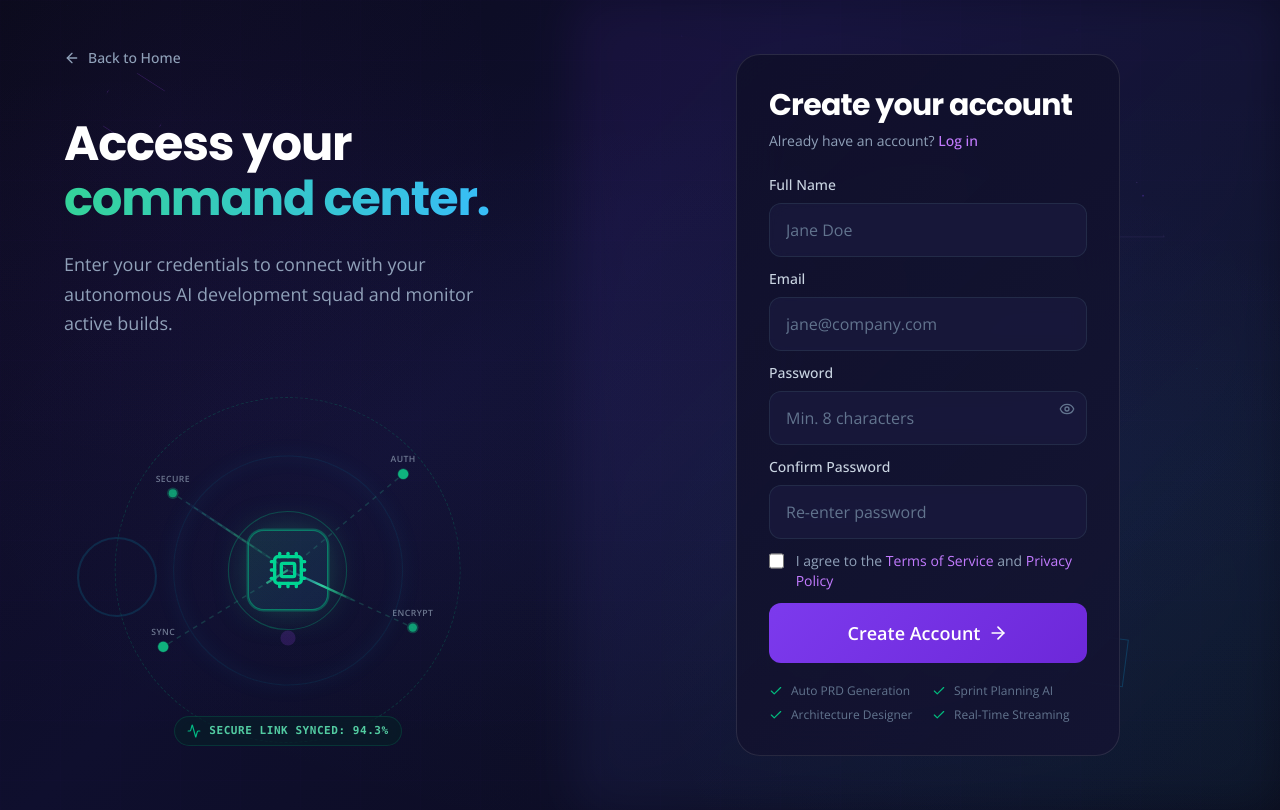
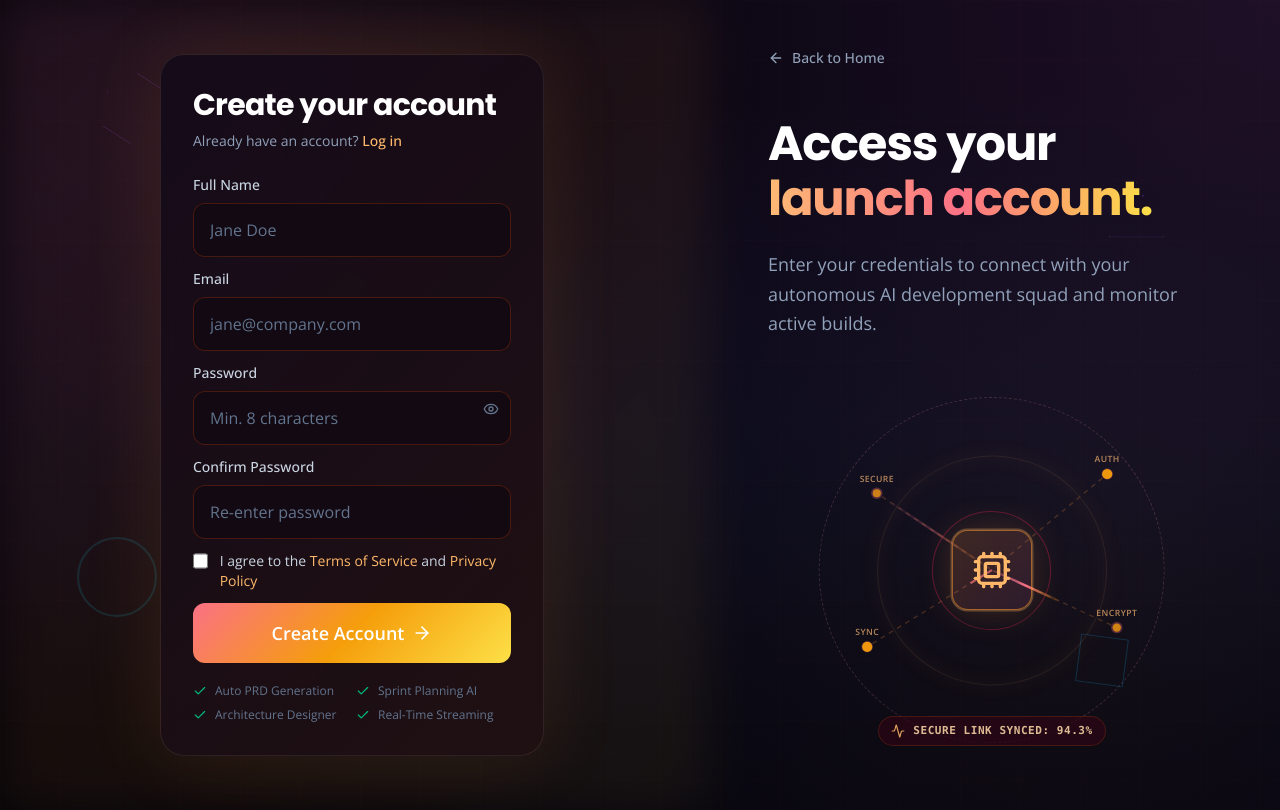
Before and after one commit to Siva-2003-web/AI-Product-Manager, a Next.js app in the folder landing/: page /register in a window 1280 px wide. Built offline with nearby package versions, Linux system fonts and the light colour scheme.

Commit message:
Redesign auth pages with distinct neon themes

```diff
--- a/landing/app/register/page.tsx
+++ b/landing/app/register/page.tsx
@@ -119,7 +119,7 @@ function FloatingShapes() {
       <motion.div
         animate={{ scale: [1, 1.3, 1], opacity: [0.3, 0.6, 0.3] }}
         transition={{ duration: 4, repeat: Infinity, ease: "easeInOut" }}
-        className="absolute top-[78%] left-[22%] w-3 h-3 rounded-full bg-purple-500/30"
+        className="absolute top-[78%] left-[22%] w-3 h-3 rounded-full bg-rose-400/30"
       />
     </div>
   );
@@ -144,23 +144,23 @@ function QuantumNetwork() {
       <motion.div
         animate={{ rotate: 360 }}
         transition={{ duration: 25, repeat: Infinity, ease: "linear" }}
-        className="absolute inset-[5%] rounded-full border border-dashed border-emerald-500/20"
+        className="absolute inset-[5%] rounded-full border border-dashed border-rose-300/20"
       />
 
       <motion.div
         animate={{ rotate: -360 }}
         transition={{ duration: 18, repeat: Infinity, ease: "linear" }}
-        className="absolute inset-[20%] rounded-full border border-cyan-500/10"
+        className="absolute inset-[20%] rounded-full border border-orange-300/10"
         style={{
           boxShadow:
-            "0 0 25px rgba(56, 189, 248, 0.05), inset 0 0 25px rgba(56, 189, 248, 0.05)",
+            "0 0 25px rgba(251, 146, 60, 0.05), inset 0 0 25px rgba(251, 146, 60, 0.05)",
         }}
       />
 
       <motion.div
         animate={{ scale: [0.95, 1.05, 0.95] }}
         transition={{ duration: 4, repeat: Infinity, ease: "easeInOut" }}
-        className="absolute inset-[35%] rounded-full border border-emerald-500/30"
+        className="absolute inset-[35%] rounded-full border border-rose-500/30"
       />
 
       <svg
@@ -179,7 +179,7 @@ function QuantumNetwork() {
               y1={node.y}
               x2="200"
               y2="200"
-              stroke="rgba(52, 211, 153, 0.2)"
+              stroke="rgba(251, 146, 60, 0.22)"
               strokeWidth="1.5"
               strokeDasharray="5, 5"
               animate={{ strokeDashoffset: [0, -20] }}
@@ -208,14 +208,14 @@ function QuantumNetwork() {
               cx={node.x}
               cy={node.y}
               r="6"
-              fill="#10B981"
+              fill="#FB7185"
               opacity="0.3"
             />
             <motion.circle
               cx={node.x}
               cy={node.y}
               r="3.5"
-              fill="#10B981"
+              fill="#F59E0B"
               animate={{ scale: [1, 1.6, 1], opacity: [0.6, 1, 0.6] }}
               transition={{ duration: 2, repeat: Infinity, delay: i * 0.4 }}
             />
@@ -223,7 +223,7 @@ function QuantumNetwork() {
               x={node.x}
               y={node.y - 12}
               textAnchor="middle"
-              fill="#94A3B8"
+              fill="#FDBA74"
               fontSize="9"
               fontWeight="600"
               letterSpacing="0.05em"
@@ -236,19 +236,19 @@ function QuantumNetwork() {
 
         <defs>
           <linearGradient id="pulseGrad" x1="0%" y1="0%" x2="100%" y2="100%">
-            <stop offset="0%" stopColor="#38BDF8" stopOpacity="0" />
-            <stop offset="50%" stopColor="#34D399" stopOpacity="1" />
-            <stop offset="100%" stopColor="#10B981" stopOpacity="0" />
+            <stop offset="0%" stopColor="#F472B6" stopOpacity="0" />
+            <stop offset="50%" stopColor="#FB7185" stopOpacity="1" />
+            <stop offset="100%" stopColor="#F59E0B" stopOpacity="0" />
           </linearGradient>
         </defs>
       </svg>
 
-      <div className="relative z-10 w-20 h-20 rounded-2xl flex items-center justify-center border border-emerald-500/40 bg-[linear-gradient(135deg,rgba(52,211,153,0.15),rgba(56,189,248,0.1))] shadow-[0_0_35px_rgba(52,211,153,0.25)]">
-        <Cpu className="w-10 h-10 text-emerald-400" />
+      <div className="relative z-10 w-20 h-20 rounded-2xl flex items-center justify-center border border-orange-400/40 bg-[linear-gradient(135deg,rgba(251,146,60,0.18),rgba(244,114,182,0.12))] shadow-[0_0_35px_rgba(251,146,60,0.22)]">
+        <Cpu className="w-10 h-10 text-orange-300" />
         <motion.div
           animate={{ scale: [1, 1.25, 1], opacity: [0.4, 0, 0.4] }}
           transition={{ duration: 3, repeat: Infinity, ease: "easeInOut" }}
-          className="absolute inset-0 rounded-2xl border-2 border-emerald-400"
+          className="absolute inset-0 rounded-2xl border-2 border-orange-300"
         />
       </div>
 
@@ -256,10 +256,10 @@ function QuantumNetwork() {
         <motion.div
           animate={{ opacity: [0.8, 1, 0.8] }}
           transition={{ duration: 2, repeat: Infinity }}
-          className="bg-emerald-950/40 border border-emerald-500/20 px-3 py-1.5 rounded-full flex items-center gap-2 backdrop-blur-md"
+          className="bg-rose-950/40 border border-orange-500/20 px-3 py-1.5 rounded-full flex items-center gap-2 backdrop-blur-md"
         >
-          <Activity className="w-3.5 h-3.5 text-emerald-400 animate-pulse" />
-          <span className="text-[11px] font-mono text-emerald-300 font-semibold tracking-wider">
+          <Activity className="w-3.5 h-3.5 text-orange-300 animate-pulse" />
+          <span className="text-[11px] font-mono text-orange-200 font-semibold tracking-wider">
             SECURE LINK SYNCED: {syncPercentage}%
           </span>
         </motion.div>
@@ -290,7 +290,7 @@ function NeonInput({
           className="absolute -inset-px rounded-xl opacity-0 group-hover:opacity-100 transition-opacity duration-300"
           animate={focused ? { opacity: 1 } : {}}
           style={{
-            background: "linear-gradient(135deg, #7C3AED, #38BDF8, #7C3AED)",
+            background: "linear-gradient(135deg, #FB7185, #F59E0B, #FDE047)",
             backgroundSize: "200% 200%",
           }}
         >
@@ -302,7 +302,7 @@ function NeonInput({
             className="absolute inset-0 rounded-xl"
             style={{
               background:
-                "linear-gradient(135deg, #7C3AED, #38BDF8, #A78BFA, #7C3AED)",
+                "linear-gradient(135deg, #FB7185, #F59E0B, #FDE047, #FB7185)",
               backgroundSize: "300% 300%",
             }}
           />
@@ -312,14 +312,14 @@ function NeonInput({
           onFocus={() => setFocused(true)}
           onBlur={() => setFocused(false)}
           className={`relative w-full px-4 py-3.5 rounded-xl text-base text-white placeholder:text-slate-500 transition-all duration-300
-            bg-[#1a1a3e]/80 backdrop-blur-sm border
+            bg-[#120912]/80 backdrop-blur-sm border
             focus:outline-none focus:ring-0
             ${
               error
                 ? "border-rose-500/70"
                 : focused
                   ? "border-transparent"
-                  : "border-slate-700/50 hover:border-slate-600/60"
+                  : "border-orange-900/50 hover:border-orange-500/60"
             }`}
           {...props}
         />
@@ -350,11 +350,11 @@ function NeonButton({
     <motion.button
       whileHover={{ scale: 1.02 }}
       whileTap={{ scale: 0.98 }}
-      className="relative w-full py-4 rounded-xl font-semibold text-white text-lg cursor-pointer transition-all duration-300 overflow-hidden disabled:opacity-50 disabled:cursor-not-allowed group flex items-center justify-center gap-2 bg-[linear-gradient(135deg,#7C3AED,#6D28D9)]"
+      className="relative w-full py-4 rounded-xl font-semibold text-white text-lg cursor-pointer transition-all duration-300 overflow-hidden disabled:opacity-50 disabled:cursor-not-allowed group flex items-center justify-center gap-2 bg-[linear-gradient(135deg,#FB7185,#F59E0B,#FDE047)]"
       disabled={loading}
       {...props}
     >
-      <div className="absolute inset-0 opacity-0 group-hover:opacity-100 transition-opacity duration-500 shadow-[inset_0_0_30px_rgba(124,58,237,0.4),0_0_40px_rgba(124,58,237,0.3)]" />
+      <div className="absolute inset-0 opacity-0 group-hover:opacity-100 transition-opacity duration-500 shadow-[inset_0_0_30px_rgba(251,113,133,0.35),0_0_40px_rgba(245,158,11,0.28)]" />
       <motion.div
         className="absolute inset-0 opacity-0 group-hover:opacity-30 bg-[linear-gradient(90deg,transparent,rgba(255,255,255,0.4),transparent)] w-1/2"
         animate={{ x: ["-100%", "200%"] }}
@@ -502,7 +502,7 @@ export default function RegisterPage() {
   if (!mounted) return null;
 
   return (
-    <div className="min-h-screen flex relative overflow-hidden bg-[linear-gradient(135deg,#0a0a1a_0%,#0f0f2e_40%,#0a0a1a_100%)]">
+    <div className="min-h-screen flex relative overflow-hidden lg:flex-row-reverse bg-[radial-gradient(circle_at_top_right,#1f1027_0%,#090611_46%,#040308_100%)]">
       {/* Background effects */}
       <ParticleField />
       <BackgroundWaves />
@@ -512,7 +512,7 @@ export default function RegisterPage() {
       <motion.div
         animate={{ scale: [1, 1.2, 1], opacity: [0.15, 0.25, 0.15] }}
         transition={{ duration: 8, repeat: Infinity, ease: "easeInOut" }}
-        className="absolute top-[-20%] left-[-10%] w-150 h-150 rounded-full bg-[radial-gradient(circle,rgba(124,58,237,0.2),transparent_70%)]"
+        className="absolute top-[-20%] left-[-10%] w-150 h-150 rounded-full bg-[radial-gradient(circle,rgba(244,114,182,0.22),transparent_70%)]"
       />
       <motion.div
         animate={{ scale: [1, 1.3, 1], opacity: [0.1, 0.2, 0.1] }}
@@ -522,11 +522,11 @@ export default function RegisterPage() {
           ease: "easeInOut",
           delay: 2,
         }}
-        className="absolute bottom-[-20%] right-[-10%] w-175 h-175 rounded-full bg-[radial-gradient(circle,rgba(56,189,248,0.15),transparent_70%)]"
+        className="absolute bottom-[-20%] right-[-10%] w-175 h-175 rounded-full bg-[radial-gradient(circle,rgba(251,146,60,0.18),transparent_70%)]"
       />
 
       {/* Grid overlay */}
-      <div className="absolute inset-0 opacity-[0.04] pointer-events-none bg-[linear-gradient(rgba(124,58,237,0.3)_1px,transparent_1px),linear-gradient(90deg,rgba(124,58,237,0.3)_1px,transparent_1px)] bg-size-[60px_60px]" />
+      <div className="absolute inset-0 opacity-[0.05] pointer-events-none bg-[linear-gradient(rgba(251,146,60,0.25)_1px,transparent_1px),linear-gradient(90deg,rgba(251,146,60,0.25)_1px,transparent_1px)] bg-size-[60px_60px]" />
 
       {/* ─── LEFT: Visual Panel ─── */}
       <div className="hidden lg:flex lg:w-[45%] items-center justify-center relative z-10 p-12">
@@ -549,8 +549,8 @@ export default function RegisterPage() {
           >
             Access your
             <br />
-            <span className="bg-[linear-gradient(90deg,#34D399,#38BDF8)] bg-clip-text text-transparent">
-              command center.
+            <span className="bg-[linear-gradient(90deg,#FDBA74,#FB7185,#FDE047)] bg-clip-text text-transparent">
+              launch account.
             </span>
           </motion.h2>
           <motion.p
@@ -583,10 +583,10 @@ export default function RegisterPage() {
           className="w-full max-w-sm"
         >
           {/* Card glow */}
-          <div className="absolute -inset-1 rounded-3xl opacity-30 blur-xl bg-[linear-gradient(135deg,rgba(124,58,237,0.3),rgba(56,189,248,0.2))]" />
+          <div className="absolute -inset-1 rounded-3xl opacity-35 blur-xl bg-[linear-gradient(135deg,rgba(244,114,182,0.28),rgba(251,146,60,0.22),rgba(253,224,71,0.16))]" />
 
           {/* Glassmorphism card */}
-          <div className="relative rounded-3xl border border-white/10 p-6 sm:p-8 backdrop-blur-xl bg-[linear-gradient(135deg,rgba(15,15,40,0.85),rgba(20,20,50,0.9))]">
+          <div className="relative rounded-3xl border border-orange-200/10 p-6 sm:p-8 backdrop-blur-xl bg-[linear-gradient(135deg,rgba(19,10,25,0.88),rgba(32,16,18,0.94))] shadow-[0_0_80px_rgba(251,146,60,0.12)]">
             {/* Mobile Back to Home */}
             <div className="lg:hidden mb-6">
               <Link
@@ -611,7 +611,7 @@ export default function RegisterPage() {
                 Already have an account?{" "}
                 <Link
                   href="/login"
-                  className="text-purple-400 hover:text-purple-300 font-medium cursor-pointer transition-colors duration-200"
+                  className="text-orange-300 hover:text-orange-200 font-medium cursor-pointer transition-colors duration-200"
                 >
                   Log in
                 </Link>
@@ -685,7 +685,7 @@ export default function RegisterPage() {
                 <button
                   type="button"
                   onClick={() => setShowPassword(!showPassword)}
-                  className="absolute right-3 top-9.5 text-slate-500 hover:text-slate-300 cursor-pointer transition-colors duration-200"
+                  className="absolute right-3 top-9.5 text-slate-500 hover:text-orange-200 cursor-pointer transition-colors duration-200"
                   aria-label={showPassword ? "Hide password" : "Show password"}
                 >
                   {showPassword ? (
@@ -732,20 +732,20 @@ export default function RegisterPage() {
                     type="checkbox"
                     checked={agreedToTerms}
                     onChange={(e) => setAgreedToTerms(e.target.checked)}
-                    className="mt-0.5 w-4 h-4 rounded bg-slate-800 border-slate-600 text-purple-500 focus:ring-purple-500/50 cursor-pointer"
+                    className="mt-0.5 w-4 h-4 rounded bg-slate-800 border-orange-700 text-orange-400 focus:ring-orange-400/50 cursor-pointer"
                   />
-                  <span className="text-sm text-slate-400">
+                  <span className="text-sm text-slate-300">
                     I agree to the{" "}
                     <a
                       href="#"
-                      className="text-purple-400 hover:text-purple-300 cursor-pointer transition-colors duration-200"
+                      className="text-orange-300 hover:text-orange-200 cursor-pointer transition-colors duration-200"
                     >
                       Terms of Service
                     </a>{" "}
                     and{" "}
                     <a
                       href="#"
-                      className="text-purple-400 hover:text-purple-300 cursor-pointer transition-colors duration-200"
+                      className="text-orange-300 hover:text-orange-200 cursor-pointer transition-colors duration-200"
                     >
                       Privacy Policy
                     </a>
```
Also changed, not shown: landing/app/login/page.tsx (+29 -30 lines).
